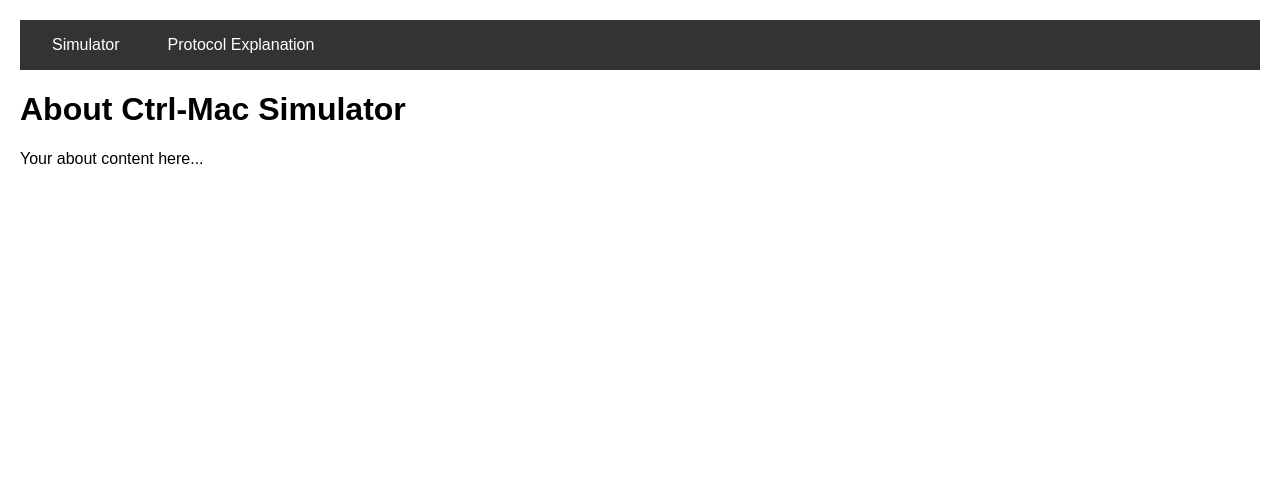
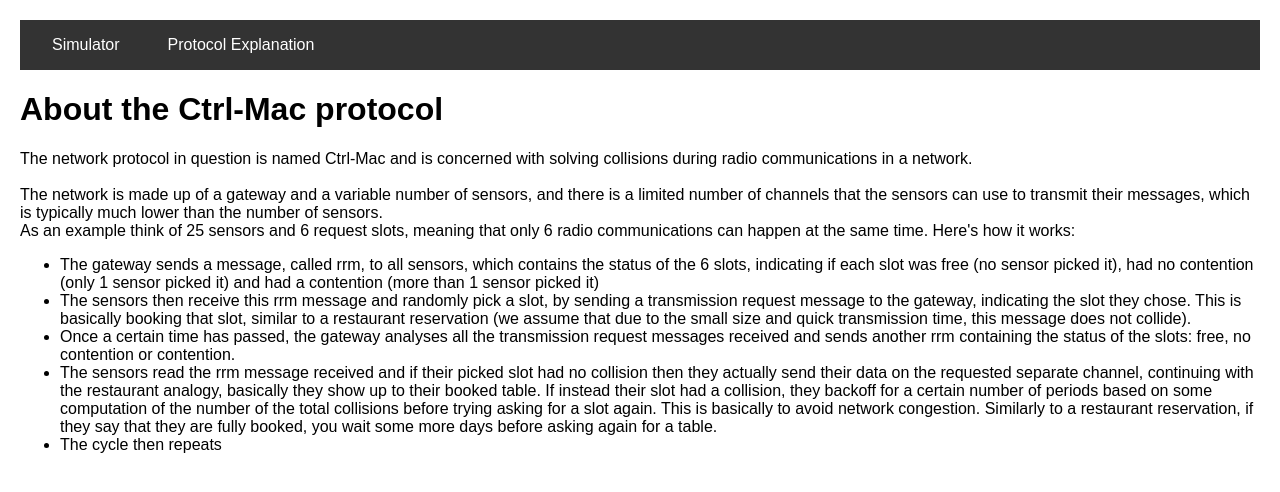
Before and after one commit to EdoardoLuciani/ctrl-mac-simulator, a website built with Vite: page frontend/src/pages/protocol-explanation/index.html in a window 1280 px wide. Built offline with nearby package versions, Linux system fonts and the light colour scheme.

Commit message:
Add description to the explanation page

```diff
--- a/frontend/src/pages/protocol-explanation/index.html
+++ b/frontend/src/pages/protocol-explanation/index.html
@@ -3,7 +3,7 @@
     <head>
         <meta charset="UTF-8" />
         <meta name="viewport" content="width=device-width, initial-scale=1.0" />
-        <title>About - Ctrl-Mac Simulator</title>
+        <title>About - Ctrl-Mac</title>
         <link rel="stylesheet" href="/src/css/common.css" />
         <link rel="stylesheet" href="/src/css/navbar-style.css" />
         <link
@@ -16,8 +16,17 @@
         <load src="/src/pages/navbar.html" protocol-explanation="active" />
 
         <div class="content">
-            <h1>About Ctrl-Mac Simulator</h1>
-            <p>Your about content here...</p>
+            <h1>About the Ctrl-Mac protocol</h1>
+            <p>The network protocol in question is named Ctrl-Mac and is concerned with solving collisions during radio communications in a network.<br><br> The network is made up of a gateway and a variable number of sensors, and there is a limited number of channels that the sensors can use to transmit their messages, which is typically much lower than the number of sensors.<br> As an example think of 25 sensors and 6 request slots, meaning that only 6 radio communications can happen at the same time.
+            Here's how it works:
+
+            <ul>
+                <li>The gateway sends a message, called rrm, to all sensors, which contains the status of the 6 slots, indicating if each slot was free (no sensor picked it), had no contention (only 1 sensor picked it) and had a contention (more than 1 sensor picked it)</li>
+                <li>The sensors then receive this rrm message and randomly pick a slot, by sending a transmission request message to the gateway, indicating the slot they chose. This is basically booking that slot, similar to a restaurant reservation (we assume that due to the small size and quick transmission time, this message does not collide).</li>
+                <li> Once a certain time has passed, the gateway analyses all the transmission request messages received and sends another rrm containing the status of the slots: free, no contention or contention.</li>
+                <li>The sensors read the rrm message received and if their picked slot had no collision then they actually send their data on the requested separate channel, continuing with the restaurant analogy, basically they show up to their booked table. If instead their slot had a collision, they backoff for a certain number of periods based on some computation of the number of the total collisions before trying asking for a slot again. This is basically to avoid network congestion. Similarly to a restaurant reservation, if they say that they are fully booked, you wait some more days before asking again for a table.</li>
+                <li>The cycle then repeats</li>
+            </ul></p>
         </div>
     </body>
 </html>
```
